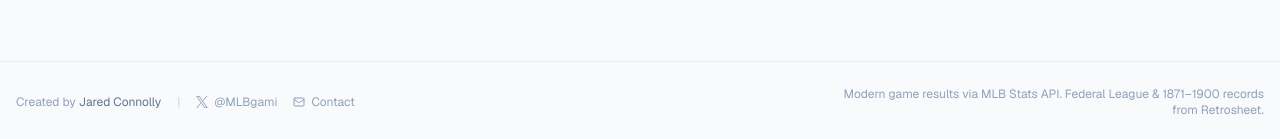
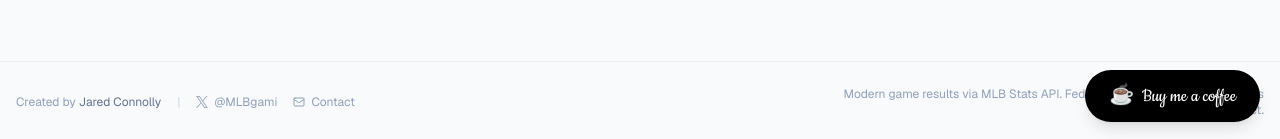
Before and after one commit to jaredec/frontend, a Next.js app: page / in a window 1280 px wide. Shown: the part 658-797 px from the top of the page. Built offline with nearby package versions, Linux system fonts and the light colour scheme; no server answers; the database is empty.

Commit message:
feat: add donation link

```diff
--- a/app/layout.tsx
+++ b/app/layout.tsx
@@ -1,6 +1,9 @@
 import type { Metadata, Viewport } from "next";
 import { GeistSans } from "geist/font/sans";
 import { GeistMono } from "geist/font/mono";
+import { Cookie } from "next/font/google";
+
+const cookie = Cookie({ subsets: ["latin"], weight: "400", variable: "--font-cookie" });
 import { Analytics } from "@vercel/analytics/react";
 import { SpeedInsights } from "@vercel/speed-insights/next";
 import "./globals.css";
@@ -69,7 +72,7 @@ export default function RootLayout({
 }>) {
   return (
     <html lang="en" className="scroll-smooth">
-      <body className={`${GeistSans.variable} ${GeistMono.variable} font-sans antialiased bg-slate-50 dark:bg-[#121212]`}>
+      <body className={`${GeistSans.variable} ${GeistMono.variable} ${cookie.variable} font-sans antialiased bg-slate-50 dark:bg-[#121212]`}>
         <script
           type="application/ld+json"
           dangerouslySetInnerHTML={{
--- a/components/scorigami-page.tsx
+++ b/components/scorigami-page.tsx
@@ -141,6 +141,18 @@ export default function ScorigamiPage({ initialClub = "ALL" }: ScorigamiPageProp
       </main>
 
       <PageFooter />
+
+      {/* Buy me a coffee — fixed bottom right */}
+      <a
+        href="https://buymeacoffee.com/mlbscorigami"
+        target="_blank"
+        rel="noopener noreferrer"
+        style={{ fontFamily: "var(--font-cookie)" }}
+        className="fixed bottom-4 right-4 md:bottom-5 md:right-5 flex items-center gap-1.5 md:gap-2 bg-black dark:bg-white rounded-full px-3.5 py-2 md:px-6 md:py-3 text-sm md:text-xl text-white dark:text-black shadow-lg hover:scale-105 transition-transform z-50"
+      >
+        <span>☕</span>
+        <span>Buy me a coffee</span>
+      </a>
     </div>
   );
 }
```
